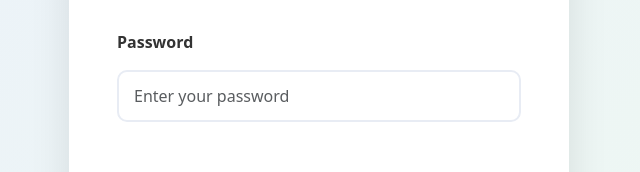
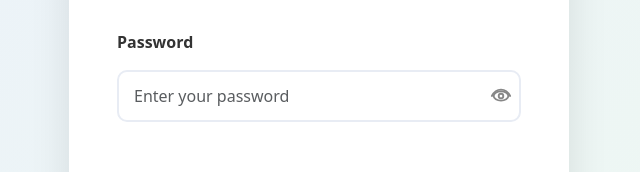
Before and after one commit to DevwithHahsir/CampusLostFound, a React (Vite) app: page /login in a window 1280 px wide. Shown: the part 308-480 px from the top of the page, without its empty margins (321-961 px from the left). Built offline with nearby package versions, Linux system fonts and the light colour scheme; no server answers.

Commit message:
Update UOL domain to @student.uol.edu.pk in all data files

```diff
--- a/src/componenets/navbar/Navbar.css
+++ b/src/componenets/navbar/Navbar.css
@@ -342,8 +342,8 @@
         /* flex-wrap: wrap; */
         justify-content: center;
     }
-    .authenticate-user a
-    {
+
+    .authenticate-user a {
         border: 1px solid;
         width: 5rem;
 
@@ -386,13 +386,13 @@
 
 /* Dropdown Styles */
 .navbar .dropdown-menu {
-    background-color: white;
-    border: 1px solid #e0e0e0;
+
     border-radius: 8px;
     box-shadow: 0 4px 12px rgba(0, 0, 0, 0.15);
     padding: 0.5rem 0;
     min-width: 160px;
     margin-top: 0.5rem;
+    z-index: 1000;
 }
 
 .navbar .dropdown-item {
--- a/src/data/Universities.js
+++ b/src/data/Universities.js
@@ -461,7 +461,7 @@ const UniversityData = {
     univ_lahore: {
       id: 19,
       name: "University of Lahore",
-      domain: "uol.edu.pk",
+      domain: "student.uol.edu.pk",
       campuses: {
         campus_lahore: {
           campusId: 191,
@@ -823,7 +823,7 @@ const UniversityData = {
     "uvas.edu.pk",
     "iub.edu.pk",
     "uos.edu.pk",
-    "uol.edu.pk",
+    "student.uol.edu.pk",
     "szabist.edu.pk",
     "upesh.edu.pk",
     "aku.edu",
--- a/src/data/UniversityDomains.js
+++ b/src/data/UniversityDomains.js
@@ -18,7 +18,7 @@ export const validDomains = new Set([
   "uvas.edu.pk",
   "iub.edu.pk",
   "uos.edu.pk",
-  "uol.edu.pk",
+  "student.uol.edu.pk",
   "szabist.edu.pk",
   "suit.edu.pk",
   "aku.edu",
@@ -106,7 +106,7 @@ export const basicUniversities = [
   },
   { id: 17, name: "Islamia University, Bahawalpur", domain: "iub.edu.pk" },
   { id: 18, name: "University of Sargodha", domain: "uos.edu.pk" },
-  { id: 19, name: "University of Lahore", domain: "uol.edu.pk" },
+  { id: 19, name: "University of Lahore", domain: "student.uol.edu.pk" },
   { id: 20, name: "SZABIST", domain: "szabist.edu.pk" },
   {
     id: 21,
--- a/src/pages/Login.jsx
+++ b/src/pages/Login.jsx
@@ -15,6 +15,8 @@ import { useAuth } from "../AuthContext/AuthContext";
 import SEO from "../componenets/seo/SEO";
 
 const Login = React.memo(() => {
+  // Password visibility toggle
+  const [showPassword, setShowPassword] = useState(false);
   // ...existing code...
   const [loading, setLoading] = useState(false);
   const [formError, setFormError] = useState("");
@@ -232,11 +234,13 @@ const Login = React.memo(() => {
               <label htmlFor="password" className="form-label">
                 Password
               </label>
+              <div style={{ position: "relative" }}>
                 <input
                   id="password"
-                type="password"
+                  type={showPassword ? "text" : "password"}
                   className={`form-control ${errors.password ? "error" : ""}`}
                   placeholder="Enter your password"
+                  style={{ paddingRight: "36px" }}
                   {...register("password", {
                     required: "Password is required",
                     minLength: {
@@ -250,6 +254,42 @@ const Login = React.memo(() => {
                     },
                   })}
                 />
+                <span
+                  style={{
+                    position: "absolute",
+                    right: "8px",
+                    top: "50%",
+                    transform: "translateY(-50%)",
+                    cursor: "pointer",
+                    zIndex: 2,
+                    width: "24px",
+                    height: "24px",
+                    display: "flex",
+                    alignItems: "center",
+                    justifyContent: "center",
+                  }}
+                  onClick={() => setShowPassword((prev) => !prev)}
+                  aria-label={showPassword ? "Hide password" : "Show password"}
+                >
+                  {/* Sketchy eye icon SVG (not filled) */}
+                  <svg
+                    xmlns="http://www.w3.org/2000/svg"
+                    width="22"
+                    height="22"
+                    viewBox="0 0 24 24"
+                    fill="none"
+                    stroke="#555"
+                    strokeWidth="2"
+                    strokeLinecap="round"
+                    strokeLinejoin="round"
+                    style={{ opacity: 0.7 }}
+                  >
+                    <ellipse cx="12" cy="12" rx="8" ry="5" />
+                    <circle cx="12" cy="12" r="2.5" />
+                    <path d="M2 12c2-4 6-7 10-7s8 3 10 7" />
+                  </svg>
+                </span>
+              </div>
               {errors.password && (
                 <div className="error-message">
                   <span className="error-icon">⚠️</span>
```
Lines whose indentation alone changed are shown as unchanged.
